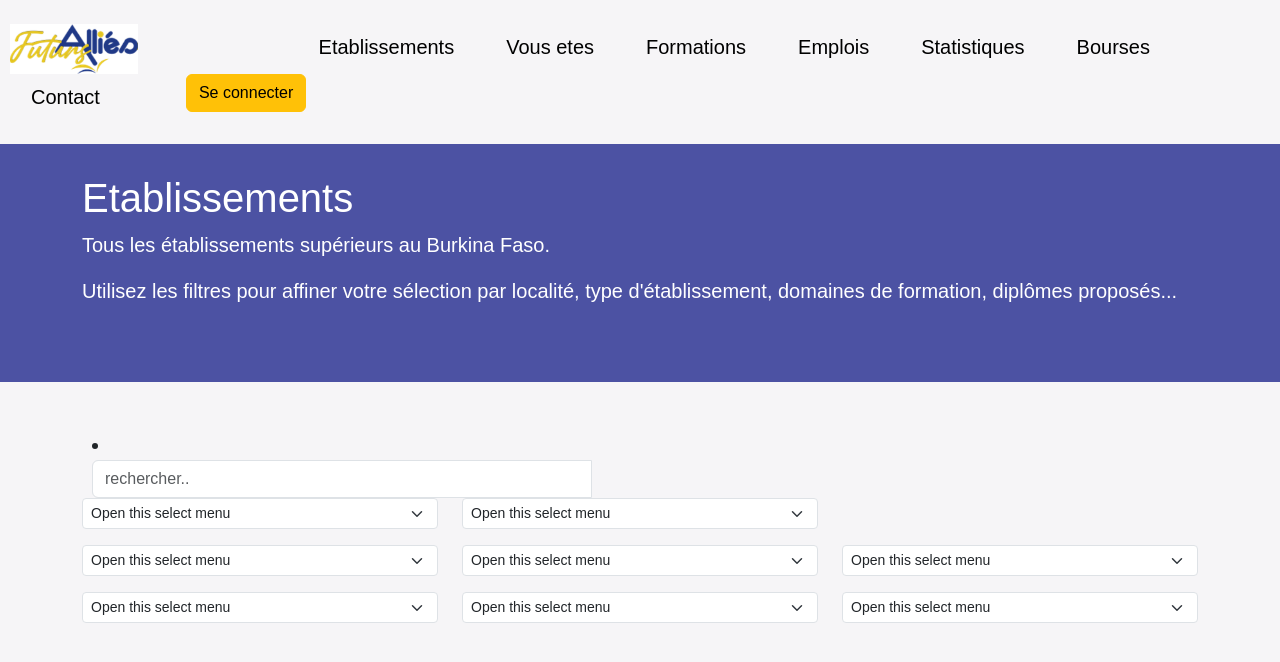
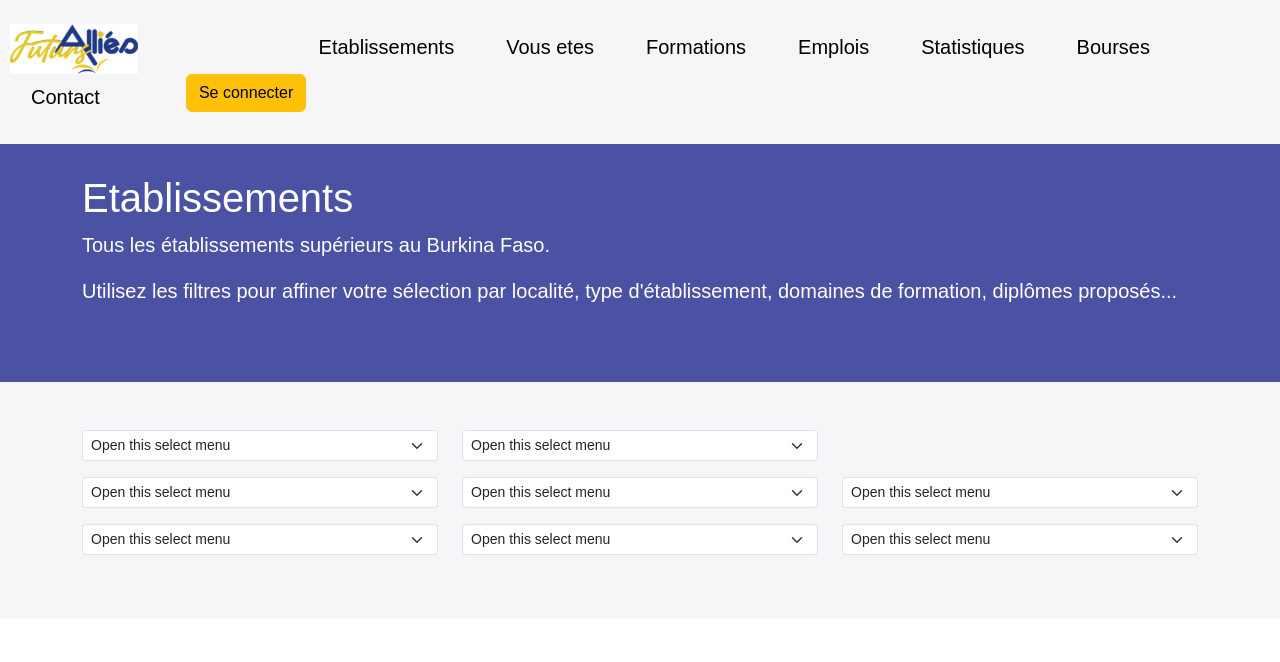
Before and after one commit to EmileNapon/fidalli2, an Angular app in the folder RecrutementIntelligent/: page /orientation/etablissement in a window 1280 px wide. Shown: the top 662 px of the page. Built offline with nearby package versions, Linux system fonts and the light colour scheme.

Commit message:
first commit

```diff
--- a/RecrutementIntelligent/src/app/orientations/etablissements/etablissements.component.html
+++ b/RecrutementIntelligent/src/app/orientations/etablissements/etablissements.component.html
@@ -63,13 +63,6 @@
 
         <div class="container py-5">
             <!-- Recherche -->
-
-                <li class="nav-item">
-                    <form class="d-flex" role="search">
-                        <input class="form-control search-input" type="search" placeholder="rechercher.." aria-label="Search">
-                    </form>
-                </li>
-
 
             <!-- Première ligne de sélection -->
             <div class="row mb-3">
@@ -147,5 +140,4 @@
                 </div>
             </div>
         </div>
-
 </body>
```
